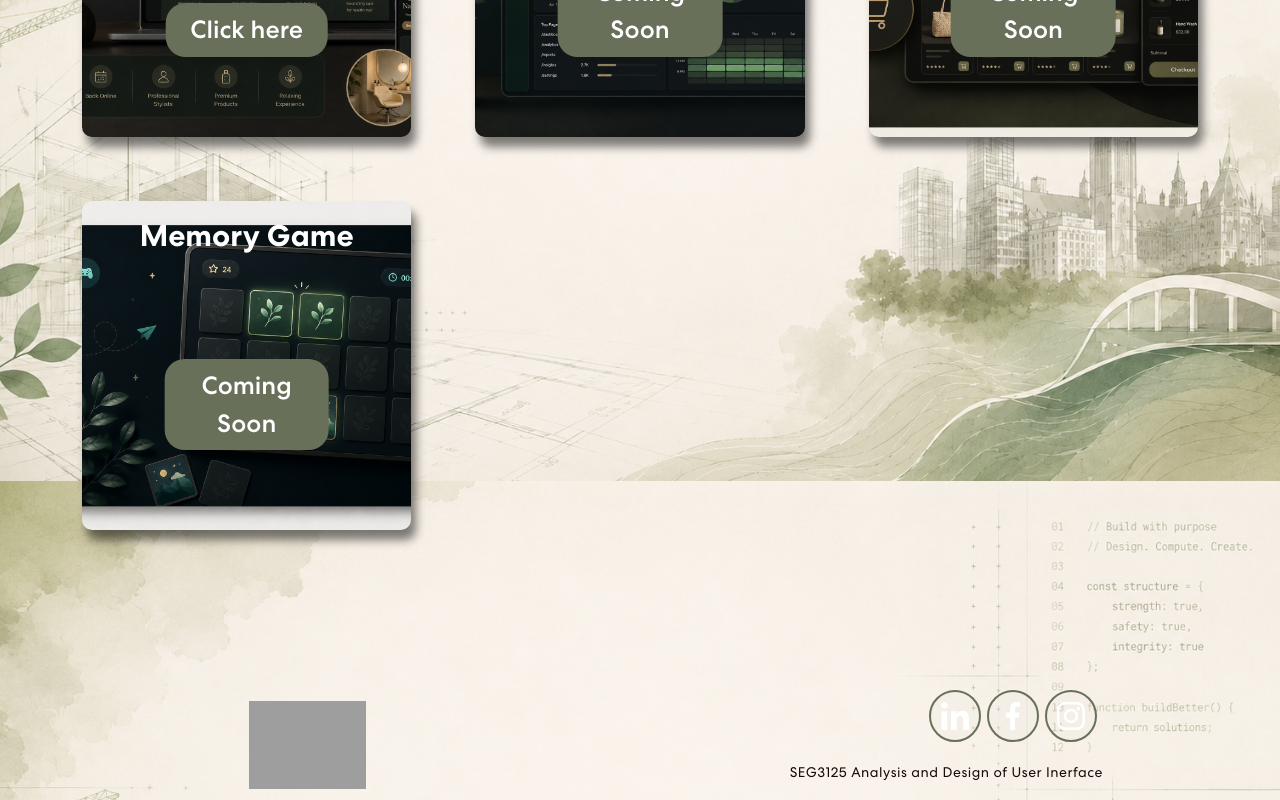
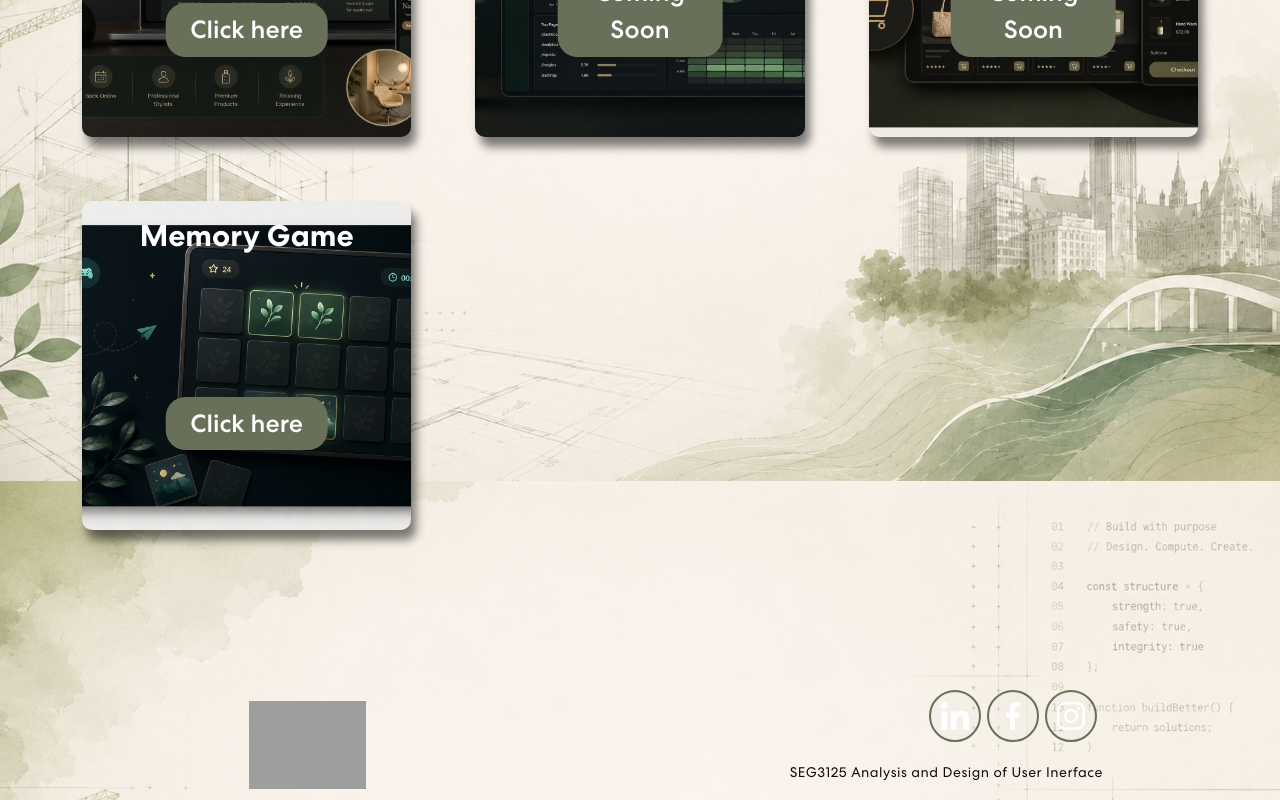
Before and after one commit to RaKimSal/My-Portfolio, a React (Create React App) app: page / in a window 1280 px wide. Shown: the part 1919-2719 px from the top of the page. Built offline with nearby package versions, Linux system fonts and the light colour scheme; grey boxes are pictures that could not be loaded.

Commit message:
Linking Memory-Game Website

```diff
--- a/src/components/Upcoming.js
+++ b/src/components/Upcoming.js
@@ -7,7 +7,6 @@ const Upcoming = () => {
       <p className="upcoming-text">Will be available soon!</p>
 
       <Container className="grid-container">
-
         <div className="grid-item item-4">
           <span>Service Website</span>
 
@@ -23,20 +22,36 @@ const Upcoming = () => {
         </div>
 
         <div className="grid-item item-1">
-          <span className="grid-intext">Analytics Dashboard</span>
-          <button className="project-btn">Coming Soon</button>
+          <span className="grid-intext">
+            Analytics Dashboard
+          </span>
+
+          <button className="project-btn">
+            Coming Soon
+          </button>
         </div>
 
         <div className="grid-item item-2">
           <span>eCommerce</span>
-          <button className="project-btn">Coming Soon</button>
+
+          <button className="project-btn">
+            Coming Soon
+          </button>
         </div>
 
         <div className="grid-item item-3">
           <span>Memory Game</span>
-          <button className="project-btn">Coming Soon</button>
+
+          <a
+            href="https://kim-memory-game.netlify.app/"
+            target="_blank"
+            rel="noopener noreferrer"
+          >
+            <button className="project-btn">
+              Click here
+            </button>
+          </a>
         </div>
-
       </Container>
     </section>
   );
```
